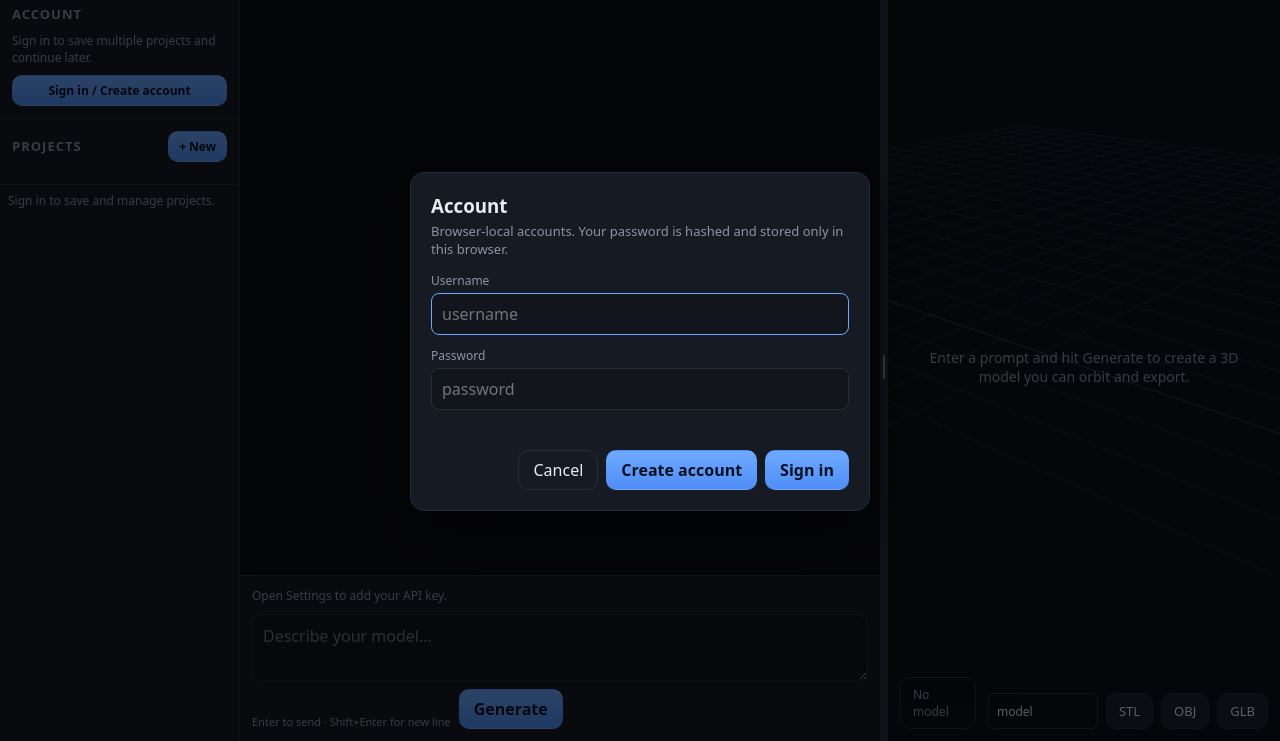
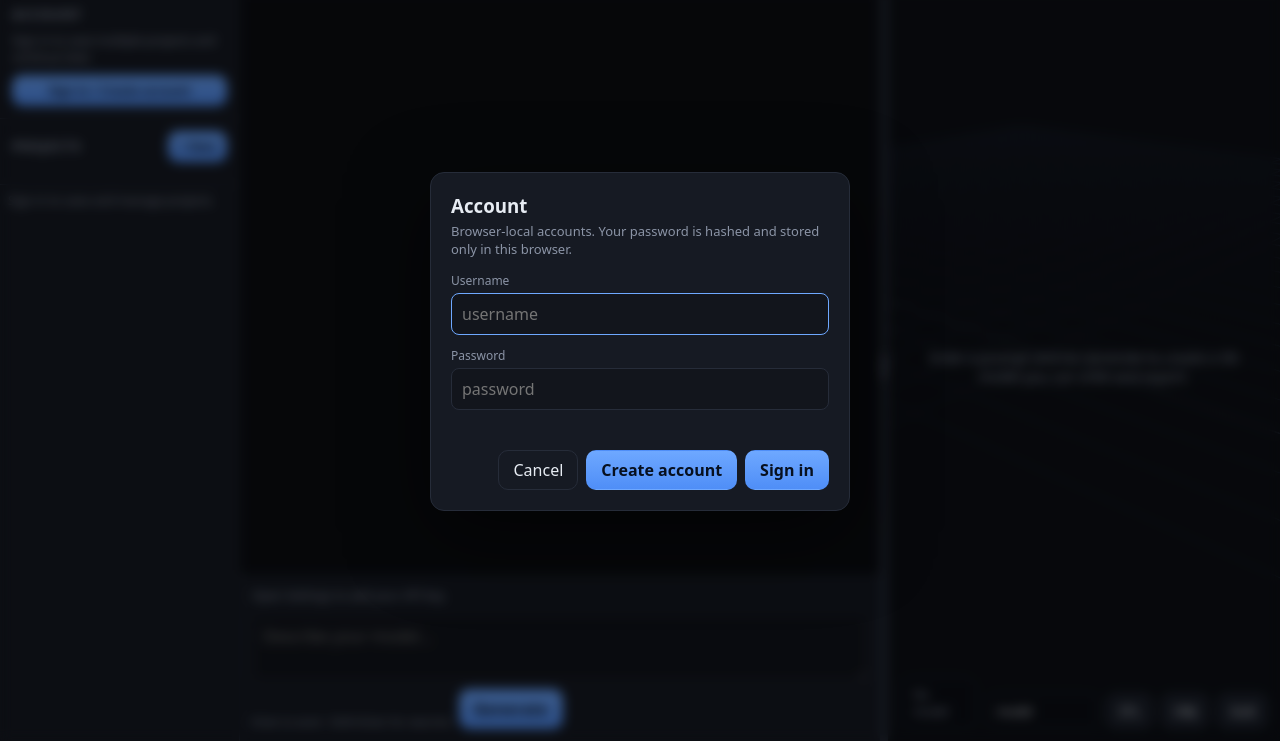
Before and after one commit to richardaiand/text-to-model, a website: page index.html in a window 1280 px wide. Both pictures are taken after a click on the button "Sign in". Shown: the part 59-800 px from the top of the page. Drawn offline with nearby package versions, Linux system fonts and the light colour scheme.

Commit message:
ui: centered auth dialog with blurred backdrop

```diff
--- a/index.html
+++ b/index.html
@@ -440,12 +440,17 @@
     border: 1px solid var(--border);
     border-radius: 14px;
     padding: 20px;
-    width: min(460px, 92vw);
+    width: min(420px, 92vw);
     max-height: 88vh;
     overflow-y: auto;
-    box-shadow: 0 20px 60px rgba(0,0,0,.5);
-  }
-  dialog::backdrop { background: rgba(0,0,0,.6); }
+    box-shadow: 0 24px 80px rgba(0,0,0,.55);
+    margin: auto;
+  }
+  dialog::backdrop {
+    background: rgba(0,0,0,.45);
+    backdrop-filter: blur(6px);
+    -webkit-backdrop-filter: blur(6px);
+  }
   dialog h3 { margin: 0 0 4px; }
   dialog p.sub { margin: 0 0 14px; color: var(--muted); font-size: 13px; }
   label { display: block; font-size: 12px; color: var(--muted); margin: 12px 0 4px; }
```
